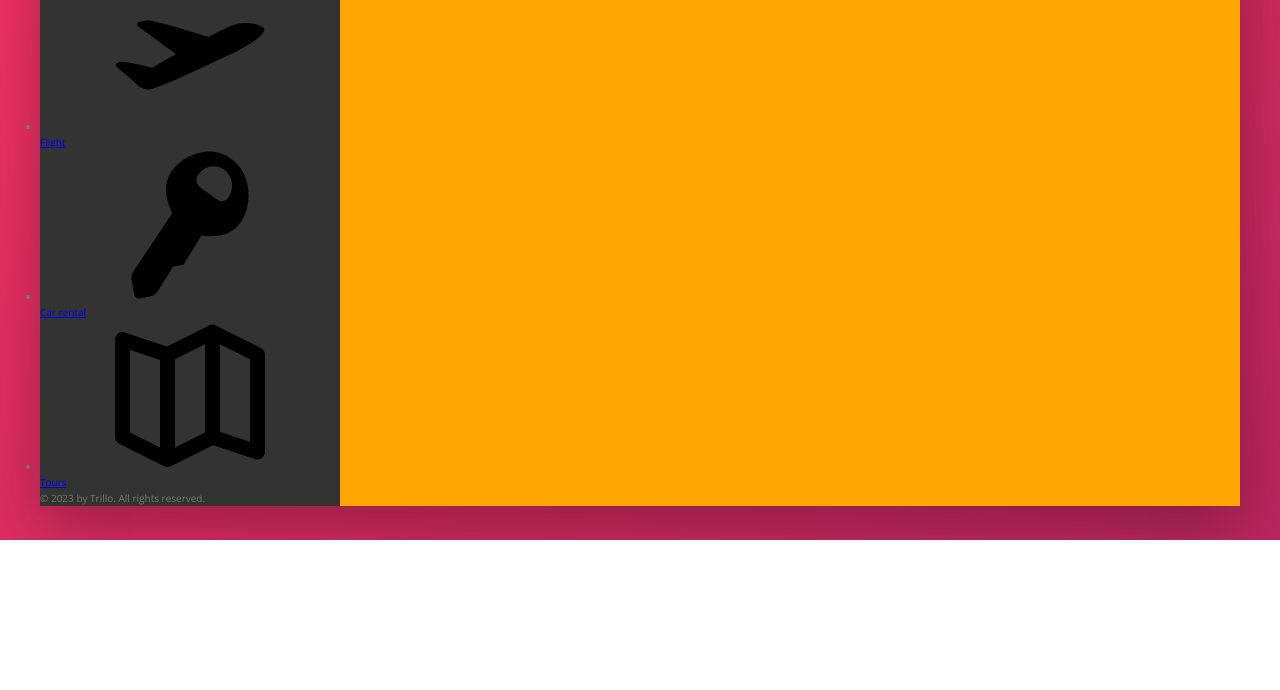
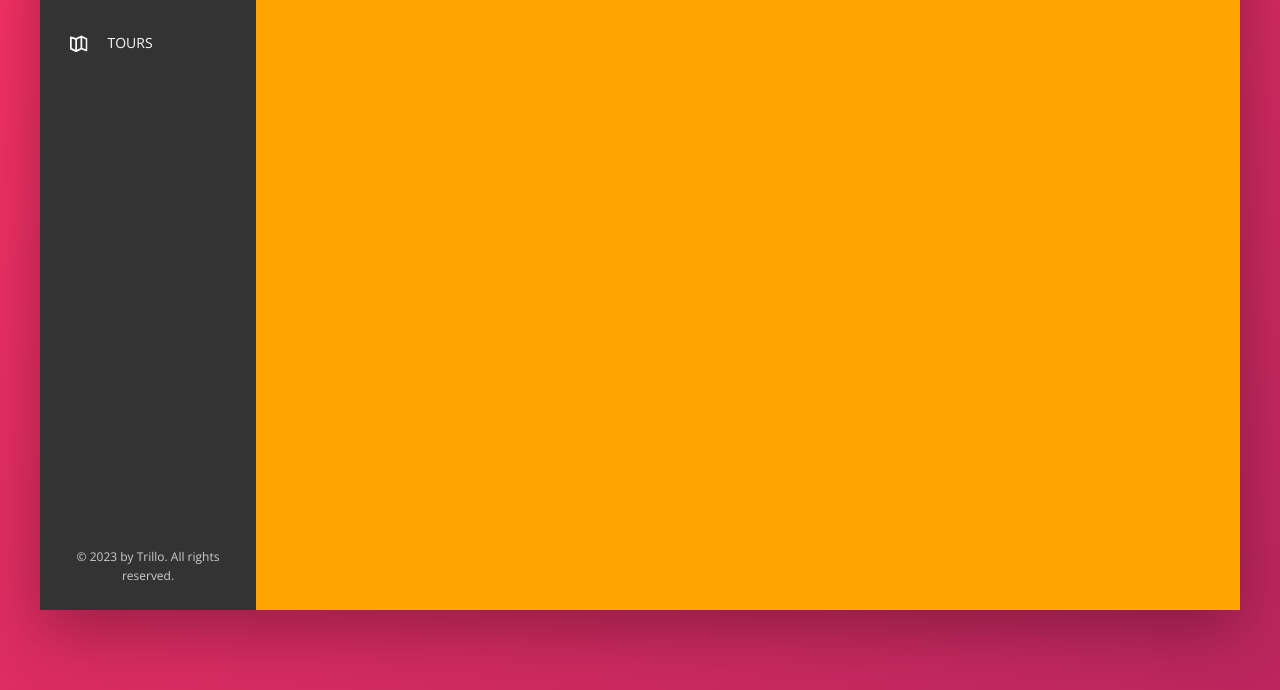
Before and after one commit to EverLookNeverSee/Trillo, a website: page index.html in a window 1280 px wide. Shown: the part 340-1030 px from the top of the page. Before the commit the page ends 880 px from the top, so only its background shows below. Drawn offline with nearby package versions, Linux system fonts and the light colour scheme.

Commit message:
Final compiled style.css

```diff
--- a/css/style.css
+++ b/css/style.css
@@ -55,11 +55,15 @@ body {
 
 .sidebar {
   background-color: var(--color-grey-dark-1);
-  flex: 0 0 18%; }
+  flex: 0 0 18%;
+  display: flex;
+  flex-direction: column;
+  justify-content: space-between; }
 
 .hotel-view {
   background-color: orange;
-  flex: 1; }
+  flex: 1;
+  height: 80rem; }
 
 .logo {
   height: 3.25rem;
@@ -136,3 +140,47 @@ body {
     height: 3.75rem;
     border-radius: 50%;
     margin-right: 1rem; }
+
+.side-nav {
+  font-size: 1.4rem;
+  list-style: none;
+  margin-top: 3.5rem; }
+  .side-nav__item {
+    position: relative; }
+    .side-nav__item:not(:last-child) {
+      margin-bottom: 0.5rem; }
+  .side-nav__item::before {
+    content: "";
+    position: absolute;
+    top: 0;
+    left: 0;
+    height: 100%;
+    width: 3px;
+    background-color: var(--color-primary);
+    transform: scaleY(0);
+    transition: transform 0.2s, width 0.4s cubic-bezier(1, 0, 0, 1) 0.2s, background-color 0.1s; }
+  .side-nav__item:hover::before, .side-nav__item--active::before {
+    transform: scaleY(1);
+    width: 100%; }
+  .side-nav__item:active::before {
+    background-color: var(--color-primary-light); }
+  .side-nav__link:link, .side-nav__link:visited {
+    color: var(--color-grey-light-1);
+    text-decoration: none;
+    text-transform: uppercase;
+    padding: 1.5rem 3rem;
+    position: relative;
+    z-index: 10;
+    display: flex;
+    align-items: center; }
+  .side-nav__icon {
+    width: 1.75rem;
+    height: 1.75rem;
+    margin-right: 2rem;
+    fill: currentColor; }
+
+.legal {
+  font-size: 1.2rem;
+  text-align: center;
+  color: var(--color-grey-light-4);
+  padding: 2.5rem; }
```
